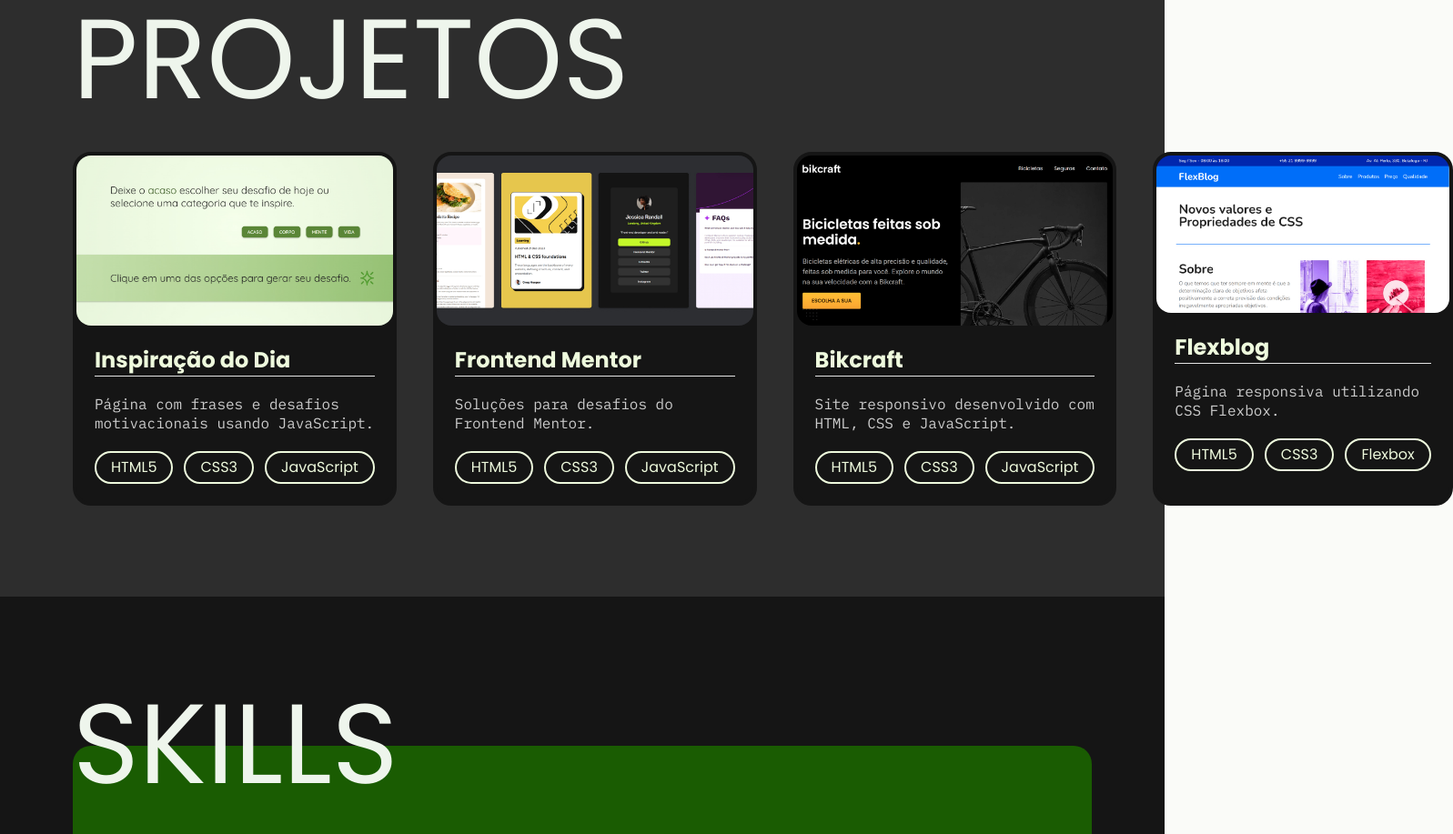
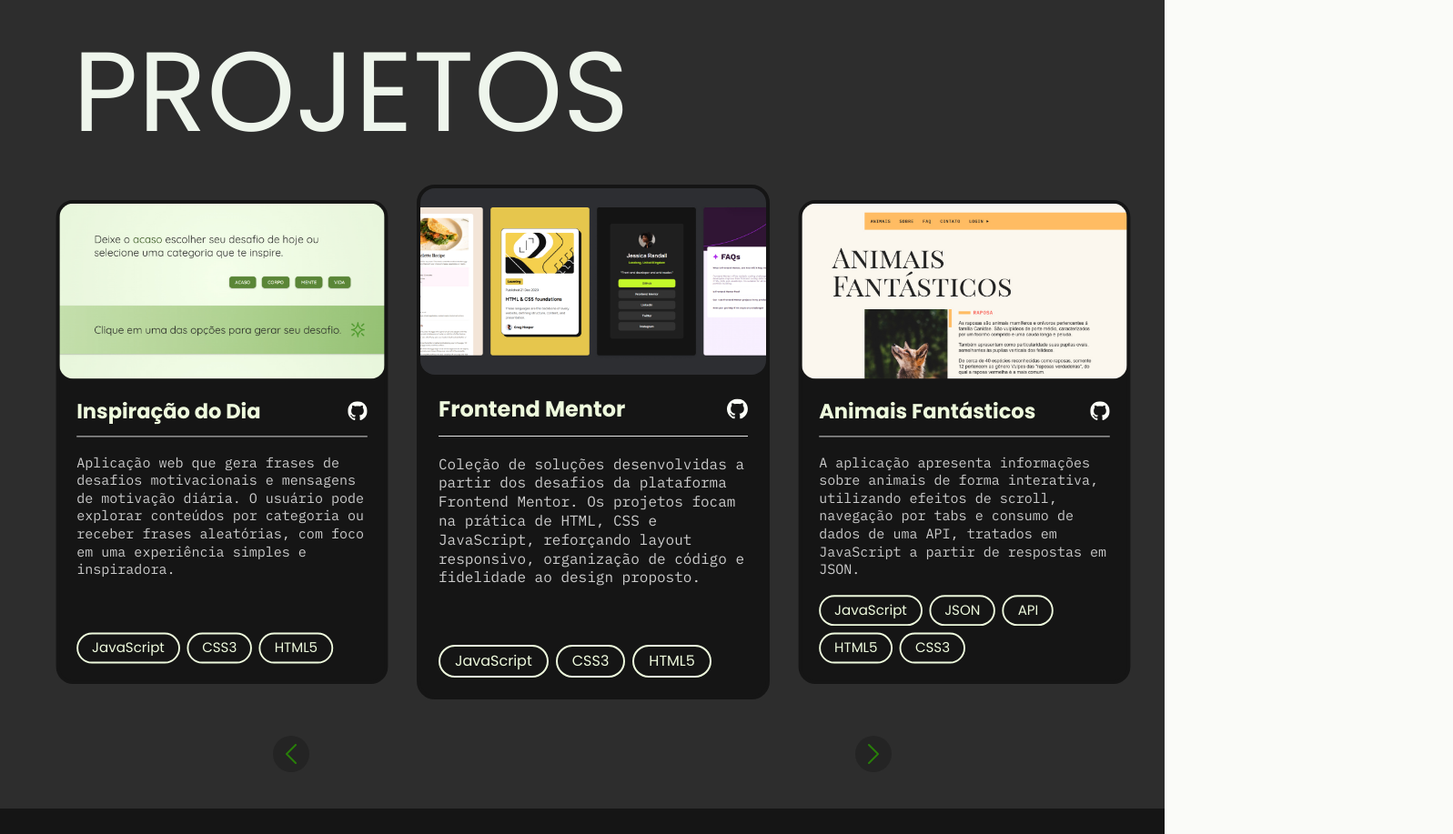
Before and after one commit to roberta-silva/roberta-silva.github.io, a website with bundled scripts: page index.html in a window 1280 px wide. Shown: the part 1477-2394 px from the top of the page at 91% size, 1597 px wide, since content can reach past the window. Built offline with nearby package versions, Linux system fonts and the light colour scheme.

Commit message:
Adicionado novos projetos e slide aos projetos

```diff
--- a/css/projetos.css
+++ b/css/projetos.css
@@ -1,48 +1,70 @@
 .projetos-bg {
   background: #2d2d2d;
 }
-.projetos {
+.projetos-subtitulo {
   max-width: 1200px;
-  padding: 100px 40px;
+  padding: 100px 40px 0 40px;
   margin: 0 auto;
+}
+.projetos button {
+  margin: 20px;
 }
 .projetos-itens {
   display: flex;
-  gap: 40px;
+  gap: 20px;
 }
+/* cada card projeto */
 .projeto {
+  width: 388px;
   background: #151515;
   border: 4px solid #151515;
   border-radius: 20px;
+  display: flex;
+  flex-direction: column;
+  transform: scale(0.94);
+  transition: 0.4s;
 }
-.projeto img {
+.projeto-img {
+  width: 380px;
+}
+.projeto-img img {
   border-radius: 16px;
 }
-.projeto-img a {
+.projeto-info {
   display: flex;
-}
-.projeto-info {
-  display: grid;
+  flex-direction: column;
+  flex: 1;
   padding: 20px;
 }
 .projeto-titulo {
+  display: flex;
+  justify-content: space-between;
+  align-content: center;
+  border-bottom: 1px solid #e4e4e4;
+  padding-bottom: 12px;
+}
+.projeto-titulo a {
+  display: flex;
+  align-content: center;
+}
+.projeto-nome {
   font-family: "Poppins";
   font-size: 1.5rem;
   font-weight: 700;
   color: #eefadd;
-  border-bottom: 1px solid #e4e4e4;
 }
 .projeto-texto {
   font-family: "IBM Plex Mono";
   font-size: 1rem;
   line-height: 1.3;
   color: #ccc;
-  margin-top: 20px;
+  margin: 20px 0;
 }
 .projeto-tecnologias {
   display: flex;
-  gap: 12px;
-  margin-top: 20px;
+  flex-wrap: wrap;
+  gap: 8px;
+  margin: auto 0 0 0;
 }
 .projeto-tecnologias li {
   font-family: "Poppins";
@@ -53,12 +75,42 @@
   border-radius: 20px;
   border: 2px solid #eefadd;
 }
-@media (max-width: 1000px) {
-}
-@media (max-width: 800px) {
-}
 @media (max-width: 600px) {
   .projetos {
     padding: 40px 20px;
   }
+  .projeto {
+    width: 340px;
+  }
+  .projeto-img {
+    width: 332px;
+  }
+  .projeto-tecnologias li {
+    font-size: 0.875rem;
+    padding: 4px 8px;
+  }
 }
+/* slide */
+.slide-wrapper {
+  overflow: hidden;
+}
+.arrow-nav {
+  display: flex;
+  justify-content: space-around;
+  margin: 20px 0;
+}
+.arrow-nav button {
+  cursor: pointer;
+  border: none;
+  border-radius: 50%;
+  width: 40px;
+  height: 40px;
+  background: rgba(0, 0, 0, 0.2) url("../img/icones/arrow.svg") center center
+    no-repeat;
+}
+.arrow-nav button.prev {
+  transform: rotate(-180deg);
+}
+.projeto.active {
+  transform: scale(1);
+}
--- a/css/sobre.css
+++ b/css/sobre.css
@@ -14,7 +14,8 @@
   font-size: 1.5rem;
   color: #f0f5eb;
   line-height: 1.5;
-  max-width: 35ch;
+  max-width: 45ch;
+  text-align: end;
   padding-left: 40px;
   position: relative;
 }
@@ -40,6 +41,7 @@
   .sobre-texto {
     grid-column: 1;
     font-size: 0.75rem;
+    text-align: center;
     justify-self: center;
     padding-left: 0;
     z-index: 9;
--- a/index.html
+++ b/index.html
@@ -34,8 +34,8 @@
     <div class="introducao-bg">
       <div class="introducao-container">
         <div class="introducao-conteudo">
-          <h1 data-anime="200" class="fadeInLeft">oi, eu sou a roberta</h1>
-          <p data-anime="200" class="fadeInLeft">Desenvolvedora front-end<br> & UX/UI Design</p>
+          <h1 data-anime="200" class="fadeInLeft">Oi, eu sou a Roberta</h1>
+          <p data-anime="200" class="fadeInLeft">Desenvolvedora Front-end<br> & UX/UI Designer</p>
         </div>
         <img data-anime="200" class="fadeInRight" src="./img/perfil-roberta.png" alt="Foto de perfil Roberta" width="353" height="555">
       </div>
@@ -44,15 +44,20 @@
     <div class="sobre-bg">
       <div class="sobre-container">
         <img class="sobre-decorador" src="./img/decorador-dark.svg" alt="">
-        <p class="sobre-texto">Em transição de carreira para a área de tecnologia, com foco em <strong>Front-end</strong> e <strong>UX/UI Design</strong>. Estudo continuamente e aplico os conhecimentos em projetos práticos, utilizando <strong>HTML</strong>, <strong>CSS</strong> e <strong>JavaScript</strong>, com o objetivo de aprimorar minhas habilidades técnicas e visuais.</p>
+        <p class="sobre-texto">Transformo ideias em interfaces funcionais, bem estruturadas e focadas na experiência do usuário. Utilizo HTML, CSS e JavaScript, aplicando conceitos de UX/UI para criar soluções claras e intuitivas. Tenho atenção aos detalhes, valorizo boas práticas e busco evolução constante na construção de produtos digitais consistentes.
+        </p>
       </div>
     </div>
   </main>
 
   <section class="projetos-bg" id="projetos">
-    <div class="projetos">
+    <div class="projetos-subtitulo">
       <h2 class="subtitulo">Projetos</h2>
-      <div class="projetos-itens">
+    </div>
+
+    <div class="projetos slide-wrapper">
+      <div class="projetos-itens slide">
+
         <div class="projeto">
           <div class="projeto-img">
             <a href="https://roberta-silva.github.io/desafios-inspiracao/" target="_blank" rel="noopener noreferrer">
@@ -60,8 +65,69 @@
             </a>
           </div>
           <div class="projeto-info">
-            <h3 class="projeto-titulo">Inspiração do Dia</h3>
-            <p class="projeto-texto">Página com frases e desafios motivacionais usando JavaScript.</p>
+
+            <div class="projeto-titulo">
+              <h3 class="projeto-nome">Inspiração do Dia</h3>
+              <a href="https://github.com/roberta-silva/desafios-inspiracao" target="_blank" rel="noopener noreferrer"><img class="projeto-github" src="./img/icones/github-light.svg" alt=""></a>
+            </div>
+
+            <p class="projeto-texto">Aplicação web que gera frases de desafios motivacionais e mensagens de motivação diária. O usuário pode explorar conteúdos por categoria ou receber frases aleatórias, com foco em uma experiência simples e inspiradora.</p>
+            <ul class="projeto-tecnologias">
+              <li>JavaScript</li>
+              <li>CSS3</li>
+              <li>HTML5</li>
+            </ul>
+          </div>
+        </div>
+        <div class="projeto">
+          <div class="projeto-img"><a href="https://github.com/roberta-silva/frontend-mentor-desafios" target="_blank" rel="noopener noreferrer">
+              <img src="./img/projetos/frontend-mentor.jpg" width="1200" height="646" alt="Preview do projeto Frontend Mentor"></a>
+          </div>
+          <div class="projeto-info">
+            <div class="projeto-titulo">
+              <h3 class="projeto-nome">Frontend Mentor</h3>
+              <a href="https://github.com/roberta-silva/frontend-mentor-desafios" target="_blank" rel="noopener noreferrer"><img class="projeto-github" src="./img/icones/github-light.svg" alt=""></a>
+            </div>
+
+            <p class="projeto-texto">Coleção de soluções desenvolvidas a partir dos desafios da plataforma Frontend Mentor. Os projetos focam na prática de HTML, CSS e JavaScript, reforçando layout responsivo, organização de código e fidelidade ao design proposto.</p>
+            <ul class="projeto-tecnologias">
+              <li>JavaScript</li>
+              <li>CSS3</li>
+              <li>HTML5</li>
+            </ul>
+          </div>
+        </div>
+        <div class="projeto">
+          <div class="projeto-img"><a href="https://roberta-silva.github.io/animais-fantasticos/" target="_blank" rel="noopener noreferrer">
+              <img src="./img/projetos/animais-fantasticos.jpg" width="1200" height="646" alt="Preview do projeto Animais Fantásticos"></a>
+          </div>
+          <div class="projeto-info">
+            <div class="projeto-titulo">
+              <h3 class="projeto-nome">Animais Fantásticos</h3>
+              <a href="https://github.com/roberta-silva/animais-fantasticos" target="_blank" rel="noopener noreferrer"><img class="projeto-github" src="./img/icones/github-light.svg" alt=""></a>
+            </div>
+            <p class="projeto-texto">A aplicação apresenta informações sobre animais de forma interativa, utilizando efeitos de scroll, navegação por tabs e consumo de dados de uma API, tratados em JavaScript a partir de respostas em JSON.</p>
+            <ul class="projeto-tecnologias">
+              <li>JavaScript</li>
+              <li>JSON</li>
+              <li>API</li>
+              <li>HTML5</li>
+              <li>CSS3</li>
+            </ul>
+          </div>
+        </div>
+        <div class="projeto">
+          <div class="projeto-img"><a href="https://roberta-silva.github.io/bikcraft/" target="_blank" rel="noopener noreferrer">
+              <img src="./img/projetos/bikcraft.jpg" width="1200" height="646" alt="Preview do projeto Bikcraft"></a>
+          </div>
+          <div class="projeto-info">
+
+            <div class="projeto-titulo">
+              <h3 class="projeto-nome">Bikcraft</h3>
+              <a href="https://github.com/roberta-silva/bikcraft" target="_blank" rel="noopener noreferrer"><img class="projeto-github" src="./img/icones/github-light.svg" alt=""></a>
+            </div>
+
+            <p class="projeto-texto">Site institucional de uma marca fictícia de bicicletas, desenvolvido durante o curso de HTML e CSS. O projeto trabalha estrutura semântica, layout responsivo e boas práticas de estilização.</p>
             <ul class="projeto-tecnologias">
               <li>HTML5</li>
               <li>CSS3</li>
@@ -70,30 +136,21 @@
           </div>
         </div>
         <div class="projeto">
-          <div class="projeto-img"><a href="https://github.com/roberta-silva/frontend-mentor-desafios" target="_blank" rel="noopener noreferrer">
-              <img src="./img/projetos/frontend-mentor.jpg" width="1200" height="646" alt="Preview do projeto Frontend Mentor"></a>
+          <div class="projeto-img"><a href="https://roberta-silva.github.io/wildbeast/" target="_blank" rel="noopener noreferrer">
+              <img src="./img/projetos/wildbeast.jpg" width="1200" height="646" alt="Preview do projeto Wildbeast"></a>
           </div>
           <div class="projeto-info">
-            <h3 class="projeto-titulo">Frontend Mentor</h3>
-            <p class="projeto-texto">Soluções para desafios do Frontend Mentor.</p>
+
+            <div class="projeto-titulo">
+              <h3 class="projeto-nome">Wildbeast</h3>
+              <a href="https://github.com/roberta-silva/wildbeast" target="_blank" rel="noopener noreferrer"><img class="projeto-github" src="./img/icones/github-light.svg" alt=""></a>
+            </div>
+
+            <p class="projeto-texto">Página web desenvolvida com foco na prática de CSS Grid Layout, explorando a criação de layouts complexos e responsivos. O projeto utiliza organização modular do CSS, alinhamento preciso dos elementos e adaptação fluida para diferentes tamanhos de tela.</p>
             <ul class="projeto-tecnologias">
               <li>HTML5</li>
               <li>CSS3</li>
-              <li>JavaScript</li>
-            </ul>
-          </div>
-        </div>
-        <div class="projeto">
-          <div class="projeto-img"><a href="https://roberta-silva.github.io/bikcraft/" target="_blank" rel="noopener noreferrer">
-              <img src="./img/projetos/bikcraft.jpg" width="1200" height="646" alt="Preview do projeto Bikcraft"></a>
-          </div>
-          <div class="projeto-info">
-            <h3 class="projeto-titulo">Bikcraft</h3>
-            <p class="projeto-texto">Site responsivo desenvolvido com HTML, CSS e JavaScript.</p>
-            <ul class="projeto-tecnologias">
-              <li>HTML5</li>
-              <li>CSS3</li>
-              <li>JavaScript</li>
+              <li>Grid Layout</li>
             </ul>
           </div>
         </div>
@@ -102,8 +159,13 @@
               <img src="./img/projetos/flexblog.jpg" width="1200" height="646" alt="Preview do projeto Flexblog"></a>
           </div>
           <div class="projeto-info">
-            <h3 class="projeto-titulo">Flexblog</h3>
-            <p class="projeto-texto">Página responsiva utilizando CSS Flexbox.</p>
+
+            <div class="projeto-titulo">
+              <h3 class="projeto-nome">Flexblog</h3>
+              <a href="https://github.com/roberta-silva/FlexBlog" target="_blank" rel="noopener noreferrer"><img class="projeto-github" src="./img/icones/github-light.svg" alt=""></a>
+            </div>
+
+            <p class="projeto-texto">Página web criada para praticar o uso de Flexbox na construção de layouts flexíveis e responsivos. O projeto explora alinhamento, distribuição de elementos e adaptação a diferentes tamanhos de tela.</p>
             <ul class="projeto-tecnologias">
               <li>HTML5</li>
               <li>CSS3</li>
@@ -111,8 +173,13 @@
             </ul>
           </div>
         </div>
+
       </div>
 
+      <div class="arrow-nav">
+        <button class="prev"></button>
+        <button class="next"></button>
+      </div>
   </section>
 
   <section class="skills-bg" id="skills">
@@ -223,7 +290,7 @@
 
         <li><img src="./img/icones/linkedin.svg" width="24" height="24" alt=""><a href="https://www.linkedin.com/in/robertadasilva/" target="_blank" rel="noopener noreferrer">LinkedIn</a></li>
 
-        <li><img src="./img/icones/github-footer.svg" width="24" height="24" alt=""><a href="https://github.com/roberta-silva" target="_blank" rel="noopener noreferrer">GitHub</a></li>
+        <li><img src="./img/icones/github-light.svg" width="24" height="24" alt=""><a href="https://github.com/roberta-silva" target="_blank" rel="noopener noreferrer">GitHub</a></li>
       </ul>
 
       <div>
@@ -237,7 +304,7 @@
   </footer>
 
   <script src="./js/plugins/simple-anime.js"></script>
-  <script src="./main.js"></script>
+  <script type="module" src="./js/script.js"></script>
 </body>
 
 </html>
--- /dev/null
+++ b/js/debounce.js
@@ -0,0 +1,10 @@
+export default function debounce(callback, delay) {
+  let timer;
+  return (...args) => {
+    if (timer) clearTimeout(timer);
+    timer = setTimeout(() => {
+      callback(...args);
+      timer = null;
+    }, delay);
+  };
+}
--- a/js/script.js
+++ b/js/script.js
@@ -7,3 +7,8 @@ if (window.SimpleAnime) {
 import Decoradores from "./decoradores.js";
 const decoradores = new Decoradores();
 decoradores.init();
+
+import SlideNav from "./slide.js";
+const slide = new SlideNav(".slide", ".slide-wrapper");
+slide.init();
+slide.addArrow(".prev", ".next");
--- /dev/null
+++ b/js/slide.js
@@ -0,0 +1,173 @@
+import debounce from "./debounce.js";
+
+export class Slide {
+  constructor(slide, wrapper) {
+    this.slide = document.querySelector(slide);
+    this.wrapper = document.querySelector(wrapper);
+    this.dist = { finalPosition: 0, startX: 0, movement: 0 };
+    this.activeClass = "active";
+    this.changeEvent = new Event("changeEvent");
+  }
+  transition(active) {
+    this.slide.style.transition = active ? "transform .3s" : "";
+  }
+  moveSlide(distX) {
+    this.dist.movePosition = distX;
+    this.slide.style.transform = `translate3d(${distX}px, 0, 0)`;
+  }
+  updatePosition(clientX) {
+    this.dist.movement = (this.dist.startX - clientX) * 1.6;
+    return this.dist.finalPosition - this.dist.movement;
+  }
+  onStart(event) {
+    let movetype;
+    if (event.type === "mousedown") {
+      event.preventDefault();
+      this.dist.startX = event.clientX;
+      movetype = "mousemove";
+    } else {
+      this.dist.startX = event.changedTouches[0].clientX;
+      movetype = "touchmove";
+    }
+    this.wrapper.addEventListener(movetype, this.onMove);
+    this.transition(false);
+  }
+  onMove(event) {
+    const pointerPosition =
+      event.type === "mousemove"
+        ? event.clientX
+        : event.changedTouches[0].clientX;
+    const finalPosition = this.updatePosition(pointerPosition);
+    this.moveSlide(finalPosition);
+  }
+  onEnd(event) {
+    const movetype = event.type === "mouseup" ? "mousemove" : "touchmove";
+    this.wrapper.removeEventListener(movetype, this.onMove);
+    this.dist.finalPosition = this.dist.movePosition;
+    this.transition(true);
+    this.changeSlideOnEnd();
+  }
+  changeSlideOnEnd() {
+    if (this.dist.movement > 120 && this.index.next !== undefined) {
+      this.activeNextSlide();
+    } else if (this.dist.movement < -120 && this.index.prev !== undefined) {
+      this.activePrevSlide();
+    } else {
+      this.changeSlide(this.index.active);
+    }
+  }
+  addSlideEvents() {
+    this.wrapper.addEventListener("mousedown", this.onStart);
+    this.wrapper.addEventListener("touchstart", this.onStart);
+    this.wrapper.addEventListener("mouseup", this.onEnd);
+    this.wrapper.addEventListener("touchend", this.onEnd);
+  }
+  //Slides config
+  slidePosition(slide) {
+    const margin = (this.wrapper.offsetWidth - slide.offsetWidth) / 2;
+    return -(slide.offsetLeft - margin);
+  }
+  SlidesConfig() {
+    this.slideArray = [...this.slide.children].map((element) => {
+      const position = this.slidePosition(element);
+      return { position, element };
+    });
+  }
+  slideIndexNav(index) {
+    const last = this.slideArray.length - 1;
+    this.index = {
+      prev: index ? index - 1 : undefined,
+      active: index,
+      next: index === last ? undefined : index + 1,
+    };
+  }
+  changeSlide(index) {
+    const activeSlide = this.slideArray[index];
+    this.moveSlide(activeSlide.position);
+    this.slideIndexNav(index);
+    this.dist.finalPosition = activeSlide.position;
+    this.changeActiveClass();
+    this.wrapper.dispatchEvent(this.changeEvent);
+  }
+  changeActiveClass() {
+    this.slideArray.forEach((item) =>
+      item.element.classList.remove(this.activeClass),
+    );
+    this.slideArray[this.index.active].element.classList.add(this.activeClass);
+  }
+  activePrevSlide() {
+    if (this.index.prev !== undefined) this.changeSlide(this.index.prev);
+  }
+  activeNextSlide() {
+    if (this.index.next !== undefined) this.changeSlide(this.index.next);
+  }
+  onRezise() {
+    setTimeout(() => {
+      this.SlidesConfig();
+      this.changeSlide(this.index.active);
+    }, 1000);
+  }
+  addReziseEvent() {
+    window.addEventListener("resize", this.onRezise);
+  }
+  bindEvents() {
+    this.onStart = this.onStart.bind(this);
+    this.onMove = this.onMove.bind(this);
+    this.onEnd = this.onEnd.bind(this);
+    this.activePrevSlide = this.activePrevSlide.bind(this);
+    this.activeNextSlide = this.activeNextSlide.bind(this);
+    this.onRezise = debounce(this.onRezise.bind(this), 200);
+  }
+  init() {
+    this.bindEvents();
+    this.transition(true);
+    this.addSlideEvents();
+    this.SlidesConfig();
+    this.addReziseEvent();
+    this.changeSlide(1);
+    return this;
+  }
+}
+export default class SlideNav extends Slide {
+  constructor(slide, wrapper) {
+    super(slide, wrapper);
+    this.bindControlEvents();
+  }
+  addArrow(prev, next) {
+    this.prevElement = document.querySelector(prev);
+    this.nextElement = document.querySelector(next);
+    this.addArrowEvent();
+  }
+  addArrowEvent() {
+    this.prevElement.addEventListener("click", this.activePrevSlide);
+    this.nextElement.addEventListener("click", this.activeNextSlide);
+  }
+  createControl() {
+    const control = document.createElement("ul");
+    control.dataset.control = "slide";
+    this.slideArray.forEach((item, index) => {
+      control.innerHTML += `<li><a href="#slide${index + 1}">${
+        index + 1
+      }</a></li>`;
+    });
+    this.wrapper.appendChild(control);
+    return control;
+  }
+  eventControl(item, index) {
+    item.addEventListener("click", (event) => {
+      event.preventDefault();
+      this.changeSlide(index);
+    });
+    this.wrapper.addEventListener("changeEvent", this.activeControlItem);
+  }
+  activeControlItem() {
+    this.controlArray.forEach((item) =>
+      item.classList.remove(this.activeClass),
+    );
+    this.controlArray[this.index.active].classList.add(this.activeClass);
+  }
+  bindControlEvents() {
+    this.eventControl = this.eventControl.bind(this);
+    this.activeControlItem = this.activeControlItem.bind(this);
+  }
+}
```
Also changed, not shown: img/icones/arrow.svg (added), img/icones/github-light.svg (renamed from img/icones/github-footer.svg), img/projetos/animais-fantasticos.jpg (added), img/projetos/wildbeast.jpg (added).
